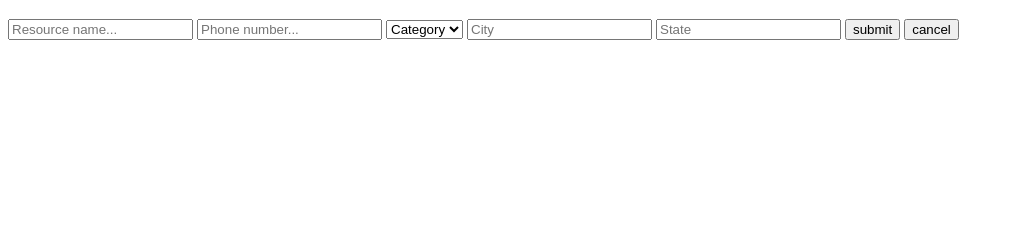
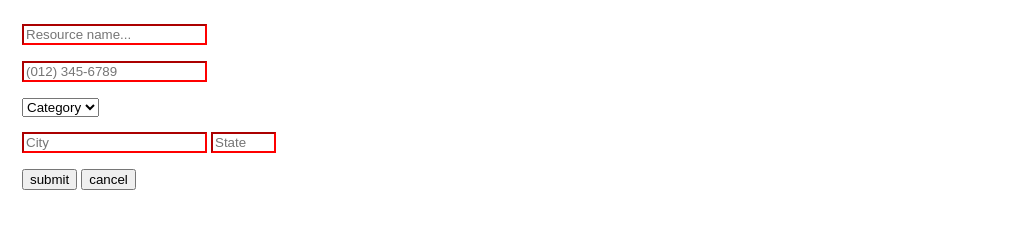
Before and after one commit to Nemo-Nihilque/not911, a website: page html/admin/resources.html in a window 1280 px wide. Shown: the part 61-290 px from the top of the page, without its empty margins (0-1014 px from the left). Drawn offline with Linux system fonts and the light colour scheme; no server answers.

Commit message:
added server side pattern matching in the index.js file in order to ensure created resources are valid

```diff
--- a/html/admin/resources.html
+++ b/html/admin/resources.html
@@ -8,18 +8,29 @@
   </head>
   <body>
     <h1>Resources Admin</h1>
-    <form method="POST" id="resourcesForm"
-      action="/admin/resource">
-      <input type="text" name="resource" placeholder="Resource name..."/>
-      <input type="tel" name="phoneNumber" placeholder="Phone number..."/>
-      <input type="hidden" name="id" value=""/>
-      <select id="categorySelect" name="category">
-        <option value="default">Category</option>
-      </select>
-      <input type="text" name="city" placeholder="City"/>
-      <input type="text" name="state" placeholder="State"/>
-      <input type="submit" value="submit"/>
-      <input type="reset" value="cancel"/>
+    <form method="POST" id="resourcesForm" action="/admin/resource">
+      <fieldset>
+        <input type="text" name="resource" required minlength="3" maxlength="100" placeholder="Resource name..."/>
+      </fieldset>
+      <fieldset>
+        <input type="tel" name="phoneNumber" required
+                          pattern="\(\d{3}\)\s*\d{3}-\d{4}" placeholder="(012) 345-6789"/>
+      </fieldset>
+      <fieldset>
+        <select id="categorySelect" required name="category">
+          <option>Category</option>
+        </select>
+      </fieldset>
+      <fieldset>
+        <input type="text" name="city" required pattern="[a-zA-Z\.\-'\s,]+" maxlength="50" placeholder="City"/>
+        <input type="text" name="state" required pattern="[a-zA-Z]{2}" size="5"
+               maxlength="2" placeholder="State"/>
+      </fieldset>
+      <fieldset>
+        <input type="hidden" name="id" value=""/>
+        <input type="submit" value="submit"/>
+        <input type="reset" value="cancel"/>
+      </fieldset>
     </form>
     <script src="/js/resources.js"></script>
   </body>
--- a/html/css/style.css
+++ b/html/css/style.css
@@ -18,3 +18,11 @@ ul li a {
   right: 1px;
   top: 1px;
 }
+
+fieldset {
+  border: none;
+}
+
+input:invalid, select:invalid {
+  border-color: red;
+}
```
Also changed, not shown: index.js (+62 -1 lines), 1 other file.
